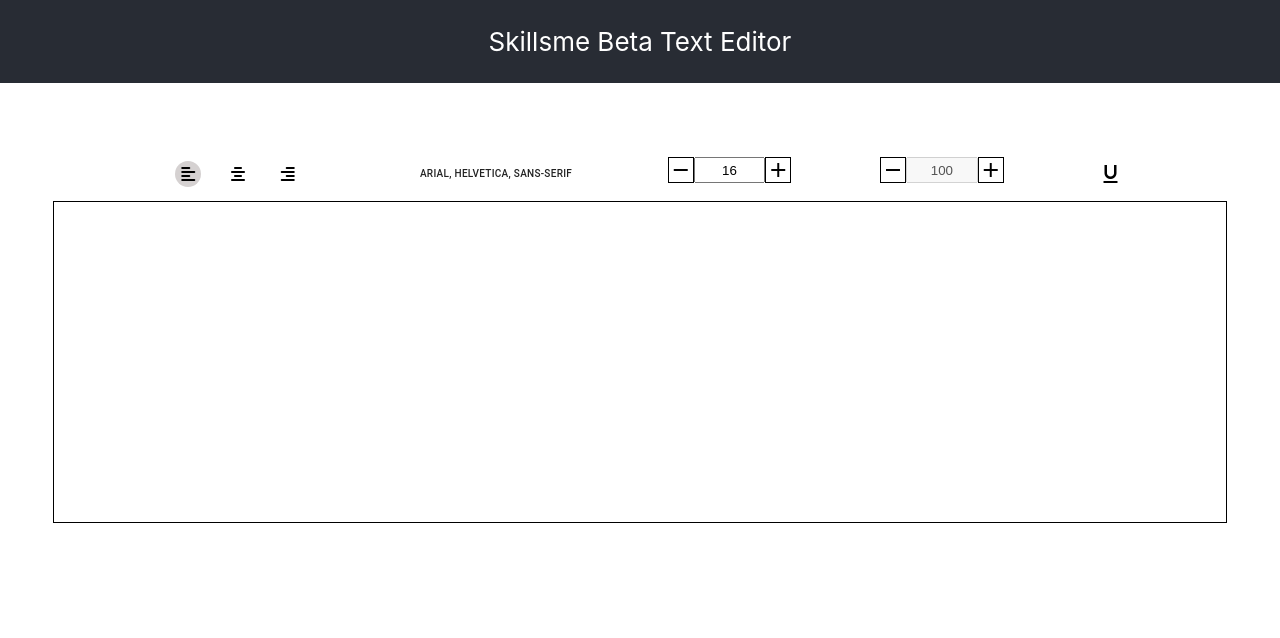
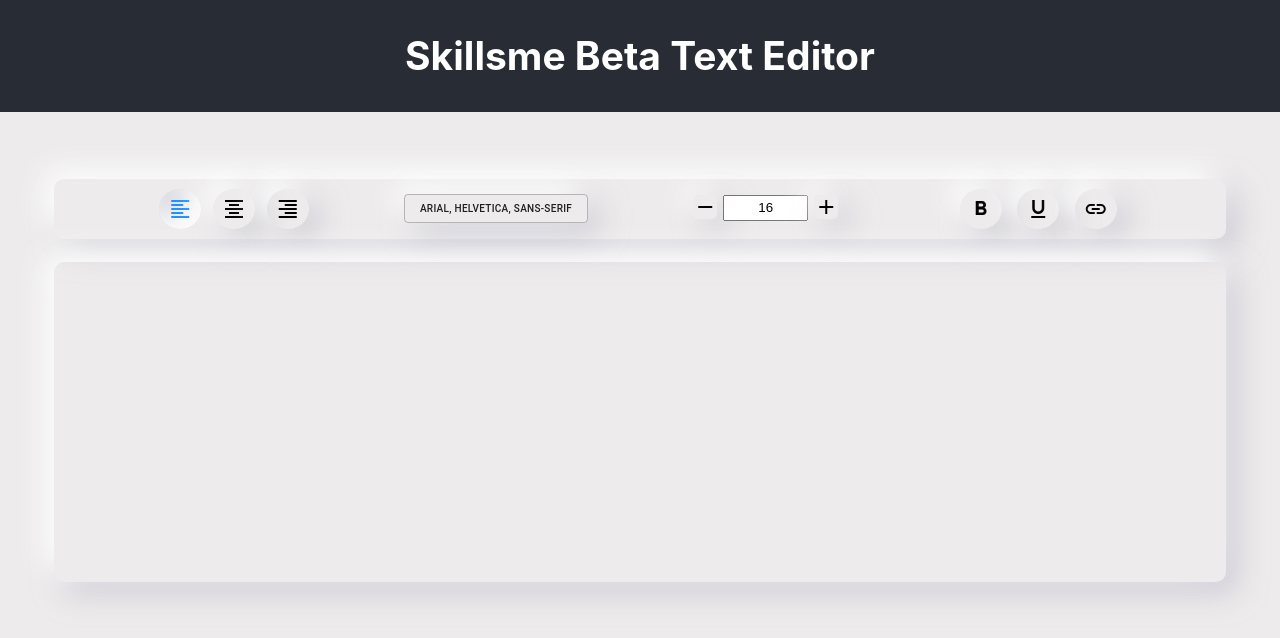
Before and after one commit to Chandradeepta/Projects, a React (Create React App) app: page / in a window 1280 px wide. Shown: the top 638 px of the page. Built offline with nearby package versions, Linux system fonts and the light colour scheme.

Commit message:
style, add link feature added
Add Link feature - not complete

```diff
--- a/package.json
+++ b/package.json
@@ -7,6 +7,7 @@
     "@testing-library/jest-dom": "^5.11.6",
     "@testing-library/react": "^11.2.1",
     "@testing-library/user-event": "^12.2.2",
+    "material-ui-popup-state": "^1.7.0",
     "react": "^17.0.1",
     "react-dom": "^17.0.1",
     "react-scripts": "4.0.0",
--- a/src/App.css
+++ b/src/App.css
@@ -2,6 +2,8 @@
   text-align: center;
   display: flex;
   flex-direction: column;
+  height: 100%;
+
 }
 
 .App-header {
--- a/src/App.js
+++ b/src/App.js
@@ -6,9 +6,9 @@
   return (
     <div className="App">
       <header className="App-header">
-        <p>
+        <h2>
           Skillsme Beta Text Editor
-        </p>
+        </h2>
       </header>
       <Texteditorcontainer/>
     </div>
--- a/src/components/Counter.js
+++ b/src/components/Counter.js
@@ -2,27 +2,24 @@
 import Tooltip from '@material-ui/core/Tooltip';
 
 export default function Counter(props) {
-    const [readonly, setReadonly] = useState(true)
-    var count = props.type === 'fontWeight' ? 100 : 1;
-    var suffix = props.type === 'fontWeight' ? 'weight' : 'size';
     return (
         <div style={counterContainer}>
-            <Tooltip title={`Decrease font ${suffix}`} aria-label={`Decrease font ${suffix}`} placement="top">
+            <Tooltip title={"Decrease font size (px)"} aria-label={"Decrease font size"} placement="top">
                 <div>
-                    <span class="material-icons" style={{ border: '1px solid black' }} onClick={() => {
-                        props.setDropdownStyle(props.type, props.value - count)
+                    <span className="material-icons" style={iconButton} onClick={() => {
+                        props.setDropdownStyle(props.type, props.value - 1)
                     }}>remove</span>
                 </div>
             </Tooltip>
-            <Tooltip title={`Font ${suffix}`} aria-label={`Font ${suffix}`} placement="top">
-                <input type="tel" style={{ width: '30%', height: '20px', textAlign: 'center' }} {...props.type === 'fontWeight' && { disabled: true }} value={props.value} onFocus={() => setReadonly(false)} onBlur={() => setReadonly(true)} onInput={(e) => {
-                    props.setDropdownStyle(props.type, e.target.value)
+            <Tooltip title={"Font size (px)"} aria-label={"Font size"} placement="top">
+                <input type="tel" style={{ width: '30%', height: '20px', textAlign: 'center' }} value={props.value}  onChange={(e) => {
+                    props.setDropdownStyle(props.type, Number(e.target.value))
                 }} />
             </Tooltip>
-            <Tooltip title={`Increase font ${suffix}`} aria-label={`Increase font ${suffix}`} placement="top">
+            <Tooltip title={"Increase font size (px)"} aria-label={"Increase font size"} placement="top">
                 <div>
-                    <span class="material-icons" style={{ border: '1px solid black' }} onClick={() => {
-                        props.setDropdownStyle(props.type, Number(props.value) + count)
+                    <span className="material-icons" style={iconButton} onClick={() => {
+                        props.setDropdownStyle(props.type, Number(props.value) + 1)
                     }}>add</span>
                 </div>
             </Tooltip>
@@ -32,5 +29,12 @@
 
 const counterContainer = {
     display: 'flex',
+}
 
+const iconButton = {
+    borderRadius: 5,
+    border: 'none',
+    marginLeft: '6px',
+    marginRight: '6px',
+    boxShadow: '-10px -10px 30px 0 #ffffff, 10px 10px 30px 0 #aeaec090',
 }
--- a/src/components/TextEditorContainer.css
+++ b/src/components/TextEditorContainer.css
@@ -26,3 +26,7 @@
         outline: 'none' !important;
     }
 }
+
+#textarea:focus {
+   outline: none;
+}
--- a/src/components/TextEditorContainer.js
+++ b/src/components/TextEditorContainer.js
@@ -1,39 +1,102 @@
-import React, { useEffect } from 'react';
-import { Button, Menu, MenuItem, Tooltip } from '@material-ui/core';
+import React, { useEffect, useRef } from 'react';
+import { Button, Menu, MenuItem, TextField, Tooltip } from '@material-ui/core';
 import { useState } from 'react';
 import Counter from './Counter';
 import './TextEditorContainer.css';
 
+const initialState = {
+    mouseX: null,
+    mouseY: null,
+};
 export default function Texteditorcontainer(props) {
     const [styleObject, setStyleObject] = useState({
         textAlign: 'left',
         fontSize: 16,
-        fontWeight: '100',
+        isBold: false,
         decoration: 'none',
-        color: '#000000'
+        color: '#000000',
+        addLinkPressed: false
     });
 
     const [anchorEl, setAnchorEl] = React.useState(null);
+
+    // Menu Selection Index
     const [selectedIndex, setSelectedIndex] = React.useState(1);
+
+    // To set the selected Text
+    const [selectedTextObject, setSelectedTextObject] = React.useState({
+        range: null,
+        selection: null,
+        selectedText: ''
+    });
+
+    const [linkText, setLinkText] = useState('')
+
+    const [state, setState] = React.useState(initialState);
+
+    const linkValueRef = useRef();
+
+    // Font options
     const options = [
         "Times New Roman, Times, serif",
         "Arial, Helvetica, sans-serif",
         "Lucida Console, Courier, monospace"
     ];
 
-    const handleClick = (event) => {
-        setAnchorEl(event.currentTarget);
+    // const handleLinkShow = (event) => {
+    //     event.preventDefault();
+    //     setState({
+    //         mouseX: event.clientX - 2,
+    //         mouseY: event.clientY - 4,
+    //     });
+    // };
+
+    // const handleLinkHide = () => {
+    //     setState(initialState);
+    // };
+
+    const handleSelection = () => {
+        setSelectedTextObject({
+            selection: window.getSelection(),
+            range: window.getSelection().getRangeAt(0),
+            selectedText: window.getSelection().toString()
+        })
+    }
+
+    //TODO Selection based formatting
+    // const handleSelectedStyle = (type, value) => {
+
+    //     if (window.getSelection().anchorNode.parentElement.className === 'selectable-textarea') {
+    //         window.getSelection().modify('move', 'backward', 'line');
+    //         window.getSelection().modify('extend', 'forward', 'paragraph');
+    //         let el = document.createElement('div');
+    //         el.setAttribute('style', `${type}: ${value};`)
+    //         window.getSelection().getRangeAt(0).surroundContents(el);
+    //     } else {
+    //         window.getSelection().focusNode.children[0].style.textAlign = value
+    //     }
+    //     console.log(window.getSelection().anchorNode.parentElement.className)
+    // }
+
+    const handleMenuClick = (event, type) => {
+        setAnchorEl({
+            [type]: event.currentTarget
+        });
     };
 
-    const handleClose = () => {
-        setAnchorEl(null);
+    const handleClose = (type) => {
+        setAnchorEl({
+            [type]: null
+        });
     };
 
     // font family menu handle
-    const handleMenuItemClick = (event, index) => {
+    const handleMenuItemClick = (event, index, type) => {
         textAreaStyle.fontFamily = options[index]
         setSelectedIndex(index);
-        setAnchorEl(null);
+        setAnchorEl({
+            [type]: null
+        });
     };
 
     const setStyle = (type, value) => {
@@ -47,13 +110,33 @@
         }
     }
 
-    //TODO
-    // const openColorPicker = () => {
-    //     document.getElementById('color-picker').click();
-    // }
+    const handleAddLink = () => {
+        try {
+            var url = new URL(linkValueRef.current.value);
+        } catch (e) {
+            return alert('Enter valid url')
+        }
+        if (selectedTextObject.range) {
+            let element = document.createElement("a");
+            element.setAttribute('href', url);
+            element.setAttribute('target', '_blank');
+            try {
+                selectedTextObject.range.surroundContents(element);
+            } catch (e) {
+                let start = selectedTextObject.selection.anchorOffset;
+                let end = selectedTextObject.selection.focusOffset;
+                selectedTextObject.selection.modify('extend', 'forward', 'line');
+            }
+            handleClose('link');
+            linkValueRef.current.value = ""
+        }
+    }
 
-    // const handleTextAreaInput = (text) => {
-    //     document.getElementById(textarea).append()
+    // const isLink = () => {
+    //     const selection = selectedTextObject.selection
+    //     const startA = selection?.anchorNode.parentNode.tagName === 'A'
+    //     const endA = selection?.focusNode.parentNode.tagName === 'A'
+    //     return startA || endA
     // }
 
     return (
@@ -61,48 +144,47 @@
             <section style={styleBar} className="styleBar">
                 <div style={alignItems}>
                     <Tooltip title="Left align" aria-label="Left align" placement="top">
-                        <i className="fas fa-align-left" onClick={() => {
+                        <span className="material-icons" onClick={() => {
                             textAreaStyle.textAlign = 'left';
                             setStyle('textAlign', textAreaStyle.textAlign)
-                        }} style={styleObject.textAlign === 'left' ? { ...selected } : { ...icons }}></i>
+                        }} style={styleObject.textAlign === 'left' ? { ...selected } : { ...icons, userSelect: 'none' }}>format_align_left</span>
                     </Tooltip>
 
                     <Tooltip title="Center align" aria-label="Center align" placement="top">
-                        <i className="fas fa-align-center" onClick={() => {
+                        <span className="material-icons" onClick={() => {
                             textAreaStyle.textAlign = 'center';
+                            // handleSelectedStyle('text-align', 'center')
+
                             setStyle('textAlign', textAreaStyle.textAlign)
-                        }} style={styleObject.textAlign === 'center' ? { ...selected } : { ...icons }}></i>
+                        }} style={styleObject.textAlign === 'center' ? { ...selected } : { ...icons, userSelect: 'none' }}>format_align_center</span>
                     </Tooltip>
 
                     <Tooltip title="Right align" aria-label="Right align" placement="top">
-                        <i className="fas fa-align-right" onClick={() => {
+                        <span className="material-icons" onClick={() => {
                             textAreaStyle.textAlign = 'right';
                             setStyle('textAlign', textAreaStyle.textAlign)
-                        }} style={styleObject.textAlign === 'right' ? { ...selected } : { ...icons }}></i>
+                        }} style={styleObject.textAlign === 'right' ? { ...selected } : { ...icons, userSelect: 'none' }}>format_align_right</span>
                     </Tooltip>
-
-
-
                 </div>
                 <div className={{ ...alignItems, flex: 1 }}>
                     <Tooltip title="Change font style" aria-label="Change font style" placement="top">
-                        <Button aria-controls="simple-menu" id="font-menu" aria-haspopup="true" onClick={handleClick} style={{ fontSize: '10px' }}>
+                        <Button variant="outlined" aria-controls="font-menu" id="font-menu" aria-haspopup="true" onClick={(e) => handleMenuClick(e, 'font')} style={{ fontSize: '10px', ...neuromorphic }}>
                             {options[selectedIndex] || "Open Menu"}
                         </Button>
                     </Tooltip>
                     <Menu
-                        id="lock-menu"
-                        anchorEl={anchorEl}
+                        id="font-menu"
+                        anchorEl={anchorEl?.font}
                         keepMounted
-                        open={Boolean(anchorEl)}
-                        onClose={handleClose}
+                        open={Boolean(anchorEl?.font)}
+                        onClose={() => handleClose('font')}
                     >
                         {options.map((option, index) => (
                             <MenuItem
                                 key={option}
                                 selected={index === selectedIndex}
                                 onClick={(event) => {
-                                    handleMenuItemClick(event, index)
+                                    handleMenuItemClick(event, index, 'font')
                                 }}
                             >
                                 {option}
@@ -111,16 +193,80 @@
                     </Menu>
                 </div>
                 <div style={{ ...alignItems, width: '40%' }}>
-                    <Counter setDropdownStyle={setDropdownStyle} type={'fontSize'} value={styleObject.fontSize} />
-                    <Counter setDropdownStyle={setDropdownStyle} type={'fontWeight'} value={styleObject.fontWeight} />
+                    <Counter setDropdownStyle={setDropdownStyle} type={'fontSize'} value={styleObject.fontSize} neuromorphic={neuromorphic} />
+                    <Tooltip title="Bold" aria-label="Bold" placement="top">
+                        <div>
+                            <span
+                                class="material-icons"
+                                style={textAreaStyle.fontWeight === 700 ? { ...selected } : { ...icons }}
+                                onClick={() => {
+                                    textAreaStyle.fontWeight = textAreaStyle.fontWeight === 700 ? 100 : 700
+                                    setStyle('isBold', !styleObject.isBold)
+                                }}>format_bold</span>
+                        </div>
+                    </Tooltip>
                     <Tooltip title="Underline" aria-label="Underline" placement="top">
                         <div>
-                            <span class="material-icons" onClick={() => {
+                            <span className="material-icons" onClick={() => {
                                 textAreaStyle.textDecoration = textAreaStyle.textDecoration === 'none' ? 'underline' : 'none'
                                 setStyle('textDecoration', textAreaStyle.textDecoration)
-                            }} style={textAreaStyle.textDecoration === 'underline'  ? { ...selected } : { ...icons }}>format_underlined</span>
+                            }} style={textAreaStyle.textDecoration === 'underline' ? { ...selected } : { ...icons }}>format_underlined</span>
                         </div>
                     </Tooltip>
+
+                    <Tooltip title="Add link" aria-label="Add link" placement="top">
+                        <div>
+                            <span
+                                className="material-icons"
+                                aria-controls="simple-menu"
+                                id="font-menu"
+                                aria-haspopup="true"
+                                onClick={(e) => {
+                                    setStyle('addLinkPressed', !styleObject.addLinkPressed);
+                                    handleMenuClick(e, 'link');
+                                    setLinkText(selectedTextObject.selectedText)
+                                }} style={styleObject.addLinkPressed ? { ...selected } : { ...icons }}>link</span>
+                        </div>
+                    </Tooltip>
+                    <Menu
+                        id="lock-menu"
+                        anchorEl={anchorEl?.link}
+                        keepMounted
+                        open={Boolean(anchorEl?.link)}
+                        onClose={() => handleClose('link')}
+
+                    >
+                        <div style={{ display: 'flex', flexDirection: 'column' }}>
+                            <TextField
+                                id="linkText"
+                                label="Text"
+                                size="small"
+                                variant="outlined"
+                                style={{ margin: 10 }}
+                                value={linkText}
+                            />
+                            <div style={{ display: 'flex', flexDirection: 'row' }}>
+                                <TextField
+                                    id="linkValue"
+                                    label="Link"
+                                    size="small"
+                                    variant="outlined"
+                                    inputRef={linkValueRef}
+                                    style={{ margin: 10 }}
+                                />
+                                <Button
+                                    variant="contained"
+                                    color="primary"
+                                    disableElevation
+                                    size="small"
+                                    style={{ margin: 10 }}
+                                    onClick={handleAddLink}
+                                    {...!selectedTextObject.selectedText && { disabled: true }}>
+                                    Apply
+                                </Button>
+                            </div>
+                        </div>
+                    </Menu>
                     {/* {TODO} */}
                     {/* <Tooltip title="Highlight color" aria-label="Highlight color" placement="top">
                         <div style={{ display: 'flex', alignItems: 'center' }}>
@@ -128,12 +274,13 @@
                                 type="color"
                                 id="color-picker"
                                 style={colorPicker}
-                                onInput={(e) => {
+                                onChange={(e) => {
                                     document.getElementById('color-dropper').style.color = e.target.value
+                                    openColorPicker()
                                     setStyleObject({ ...styleObject, color: e.target.value })
                                 }} />
 
-                            <i className="fas fa-eye-dropper" id="color-dropper" onClick={() => openColorPicker()}></i>
+                            <i className="fas fa-eye-dropper" id="color-dropper" ></i>
                         </div>
                     </Tooltip> */}
                 </div>
@@ -143,10 +290,17 @@
                 contentEditable="true"
                 id="textarea"
                 className="selectable-textarea"
-                // onInput = {(e) => handleTextAreaInput(e.target.value)}
+                placeholder='Please write here'
+                onSelect={() => {
+                    handleSelection();
+                }}
             ></div>
         </section>
     )
+}
+
+const neuromorphic = {
+    boxShadow: '-10px -10px 30px 0 #ffffff, 10px 10px 30px 0 #aeaec090',
 }
 
 const container = {
@@ -156,6 +310,7 @@
     margin: '5%',
     alignItems: 'center',
     maxHeight: '60vh',
+
 }
 
 const textAreaStyle = {
@@ -168,8 +323,10 @@
     resize: 'none',
     fontWeight: '100',
     textDecoration: 'none',
-    border: '1px solid black',
-    padding: '10px'
+    padding: '10px',
+    borderRadius: 10,
+    overflow: 'auto',
+    ...neuromorphic
 }
 
 const styleBar = {
@@ -178,27 +335,36 @@
     padding: 10,
     justifyContent: 'space-evenly',
     width: '100%',
-    cursor: 'pointer'
+    cursor: 'pointer',
+    margin: '3px',
+    borderRadius: 10,
+    marginBottom: '2%',
+    ...neuromorphic
 }
 
-// const colorPicker = {
-//     opacity: '0.1',
-//     position: 'relative',
-//     left: '50%'
-// }
+const colorPicker = {
+    opacity: '0.1',
+    position: 'relative',
+    left: '50%'
+}
 
 const alignItems = {
     display: 'flex',
     justifyContent: 'space-evenly',
-    width: '15%'
+    width: '15%',
+    alignItems: 'center'
 }
 
 const selected = {
-    backgroundColor: '#d5d1d1',
+    backgroundColor: 'inherit',
     borderRadius: '50%',
-    padding: '5px 6px'
+    padding: '8px 9px',
+    boxShadow: 'inset -10px -10px 30px 0 #ffffff, inset 10px 10px 30px 0 #aeaec090',
+    color: 'dodgerblue'
 }
 
 const icons = {
-    padding: '5px 6px'
+    borderRadius: '50%',
+    padding: '8px 9px',
+    ...neuromorphic
 }
--- a/src/index.css
+++ b/src/index.css
@@ -5,6 +5,8 @@
     sans-serif;
   -webkit-font-smoothing: antialiased;
   -moz-osx-font-smoothing: grayscale;
+  background-color: #ddd9d985;
+
 }
 
 code {
```
Also changed, not shown: 1 other file (tests, documents, lock files or other folders).
